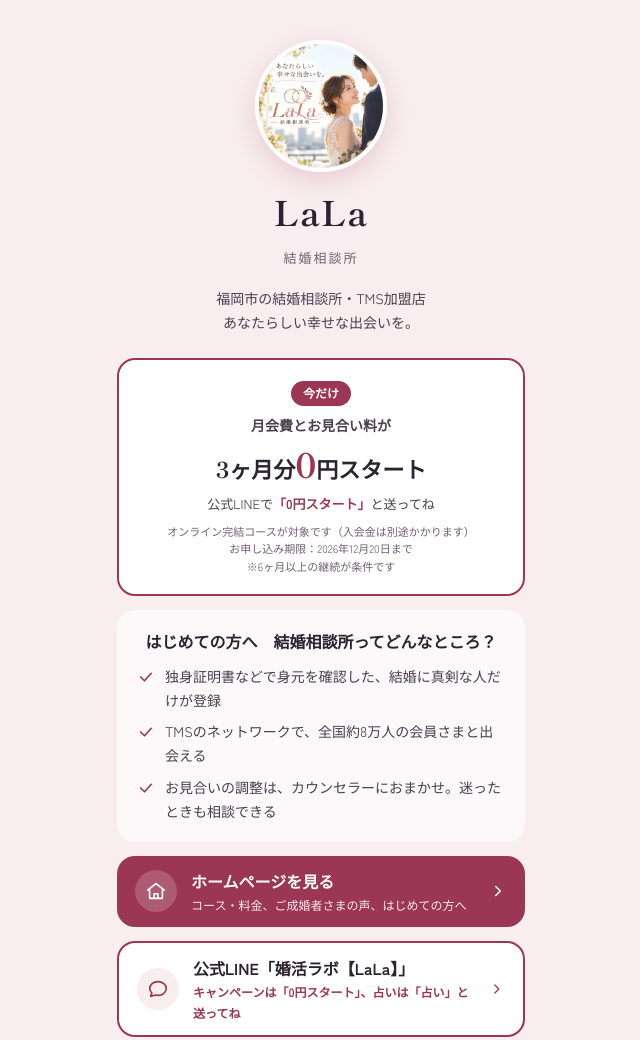
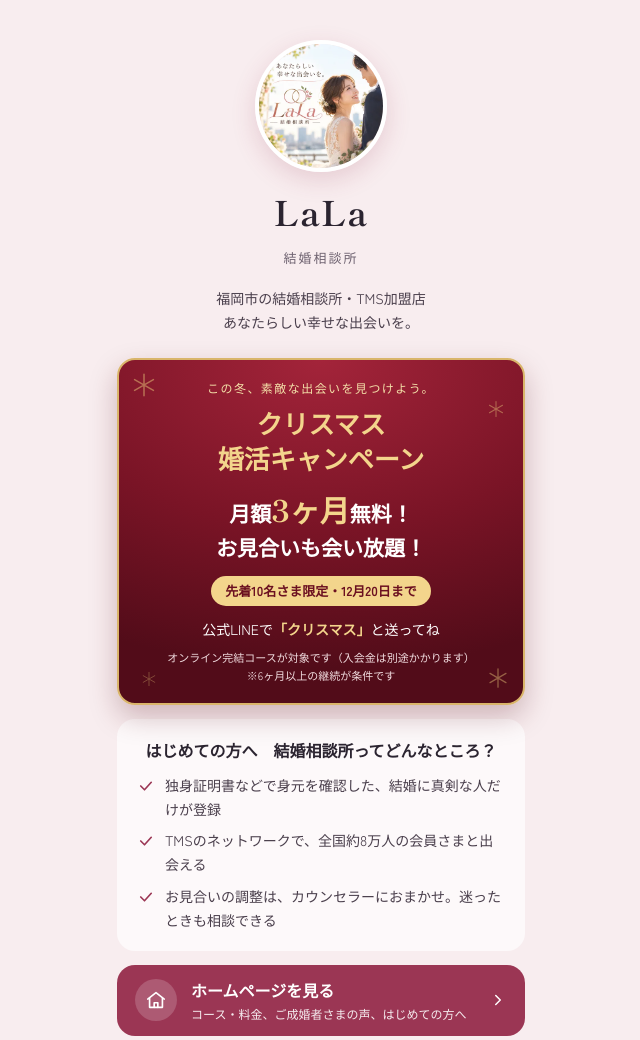
Before and after one commit to lala-konkatsu/lala-konkatsu.github.io, a plain HTML site: page links/index.html in a window 1280 px wide. Shown: the top 1040 px of the page, without its empty margins (319-959 px from the left). Drawn offline with Linux system fonts and the light colour scheme.

Commit message:
Add files via upload

```diff
--- a/links/index.html
+++ b/links/index.html
@@ -12,7 +12,9 @@
 <meta property="og:image" content="https://lala-konkatsu.com/images/ogp.jpg">
 <meta name="twitter:card" content="summary_large_image">
 <meta name="theme-color" content="#F8EDEF">
-<link rel="icon" href="/images/lala-icon.webp">
+<link rel="icon" href="/images/favicon.ico" sizes="any">
+<link rel="icon" type="image/png" sizes="48x48" href="/images/favicon-48.png">
+<link rel="apple-touch-icon" href="/images/apple-touch-icon.png">
 <link rel="preconnect" href="https://fonts.googleapis.com">
 <link rel="preconnect" href="https://fonts.gstatic.com" crossorigin>
 <link rel="stylesheet" href="https://fonts.googleapis.com/css2?family=Shippori+Mincho:wght@700&family=Zen+Kaku+Gothic+New:wght@400;700&display=swap">
@@ -54,6 +56,16 @@ h1{margin:6px 0 0;font-family:'Shippori Mincho',serif;font-size:34px;letter-spac
 .soon b{display:block}.soon small{display:block;font-size:12px}
 .soon .tag{padding:2px 10px;border-radius:999px;background:#fff;font-size:12px;font-weight:700}
 footer{margin-top:18px;font-size:11px;color:var(--muted)}
+.xmas{position:relative;overflow:hidden;text-align:center;color:#fff;background:radial-gradient(120% 90% at 50% 0%,#A3243A 0%,#7A1426 55%,#520C19 100%);border:2px solid #D9B56A;box-shadow:0 12px 28px rgba(82,12,25,.25)}
+.xmas p{position:relative;margin:0}
+.x-kick{font-size:12px;letter-spacing:.12em;color:#F3DFA8}
+.x-title{margin-top:6px!important;font-family:'Shippori Mincho',serif;font-size:26px;font-weight:700;line-height:1.35;color:#F3D58C}
+.x-big{margin-top:12px!important;font-family:'Shippori Mincho',serif;font-size:21px;font-weight:700;line-height:1.5}
+.x-big span{font-size:30px;color:#F3D58C}
+.x-pill{display:inline-block;margin-top:12px!important;padding:4px 14px;border-radius:999px;background:#F3D58C;color:#6B1020;font-size:13px;font-weight:700}
+.x-line{margin-top:12px!important;font-size:14px}
+.x-line strong{color:#F3D58C}
+.x-note{margin-top:8px!important;font-size:11px;line-height:1.6;color:#F1DCDF}
 </style>
 </head>
 <body>
@@ -63,12 +75,15 @@ footer{margin-top:18px;font-size:11px;color:var(--muted)}
 <p class="kicker">結婚相談所</p>
 <p class="lead">福岡市の結婚相談所・TMS加盟店<br>あなたらしい幸せな出会いを。</p>
 
-<section class="card campaign" aria-label="今だけのキャンペーン">
-<span class="badge">今だけ</span>
-<p style="margin:8px 0 0;font-size:14px;font-weight:700;color:var(--sub)">月会費とお見合い料が</p>
-<p class="big">3ヶ月分<span>0</span>円スタート</p>
-<p style="margin:0;font-size:13px;color:var(--sub)">公式LINEで<strong style="color:var(--rose)">「0円スタート」</strong>と送ってね</p>
-<p class="note">オンライン完結コースが対象です（入会金は別途かかります）<br>お申し込み期限：2026年12月20日まで<br>※6ヶ月以上の継続が条件です</p>
+<!-- XMAS-CAMPAIGN（12/20終了後に元に戻す） -->
+<section class="card xmas" aria-label="クリスマス婚活キャンペーン">
+<svg aria-hidden="true" width="26" height="26" viewBox="0 0 24 24" fill="none" stroke="#E8C77A" stroke-width="1.4" stroke-linecap="round" style="position:absolute;top:12px;left:12px;opacity:0.5"><path d="M12 2v20M3.3 7l17.4 10M3.3 17L20.7 7"/></svg><svg aria-hidden="true" width="18" height="18" viewBox="0 0 24 24" fill="none" stroke="#E8C77A" stroke-width="1.4" stroke-linecap="round" style="position:absolute;top:40px;right:18px;opacity:0.45"><path d="M12 2v20M3.3 7l17.4 10M3.3 17L20.7 7"/></svg><svg aria-hidden="true" width="16" height="16" viewBox="0 0 24 24" fill="none" stroke="#E8C77A" stroke-width="1.4" stroke-linecap="round" style="position:absolute;bottom:16px;left:22px;opacity:0.35"><path d="M12 2v20M3.3 7l17.4 10M3.3 17L20.7 7"/></svg><svg aria-hidden="true" width="22" height="22" viewBox="0 0 24 24" fill="none" stroke="#E8C77A" stroke-width="1.4" stroke-linecap="round" style="position:absolute;bottom:14px;right:14px;opacity:0.45"><path d="M12 2v20M3.3 7l17.4 10M3.3 17L20.7 7"/></svg>
+<p class="x-kick">この冬、素敵な出会いを見つけよう。</p>
+<p class="x-title">クリスマス<br>婚活キャンペーン</p>
+<p class="x-big">月額<span>3ヶ月</span>無料！<br>お見合いも会い放題！</p>
+<p class="x-pill">先着10名さま限定・12月20日まで</p>
+<p class="x-line">公式LINEで<strong>「クリスマス」</strong>と送ってね</p>
+<p class="x-note">オンライン完結コースが対象です（入会金は別途かかります）<br>※6ヶ月以上の継続が条件です</p>
 </section>
 
 <section class="card intro" aria-label="はじめての方へ">
@@ -88,7 +103,7 @@ footer{margin-top:18px;font-size:11px;color:var(--muted)}
 
 <a class="lk line" href="https://lin.ee/qpE3fHC" target="_blank" rel="noopener">
 <span class="ic"><svg aria-hidden="true" width="22" height="22" viewBox="0 0 24 24" fill="none" stroke="#9B3654" stroke-width="1.8" stroke-linecap="round" stroke-linejoin="round"><path d="M21 11.5c0 4.1-4 7.5-9 7.5-1 0-2-.1-2.9-.4L4 20l1.3-3.6C3.9 15 3 13.3 3 11.5 3 7.4 7 4 12 4s9 3.4 9 7.5z"/></svg></span>
-<span class="tx"><b>公式LINE「婚活ラボ【LaLa】」</b><small>キャンペーンは「0円スタート」、占いは「占い」と送ってね</small></span>
+<span class="tx"><b>公式LINE「婚活ラボ【LaLa】」</b><small>キャンペーンは「クリスマス」、占いは「占い」と送ってね</small></span>
 <svg aria-hidden="true" width="18" height="18" viewBox="0 0 24 24" fill="none" stroke="#9B3654" stroke-width="2" stroke-linecap="round" stroke-linejoin="round"><path d="M9 6l6 6-6 6"/></svg>
 </a>
 
@@ -110,7 +125,7 @@ footer{margin-top:18px;font-size:11px;color:var(--muted)}
 <span class="tag">準備中</span>
 </div>
 
-<footer>© LaLa 結婚相談所</footer>
+<footer>© 結婚相談所LaLa</footer>
 </main>
 </body>
 </html>
```
